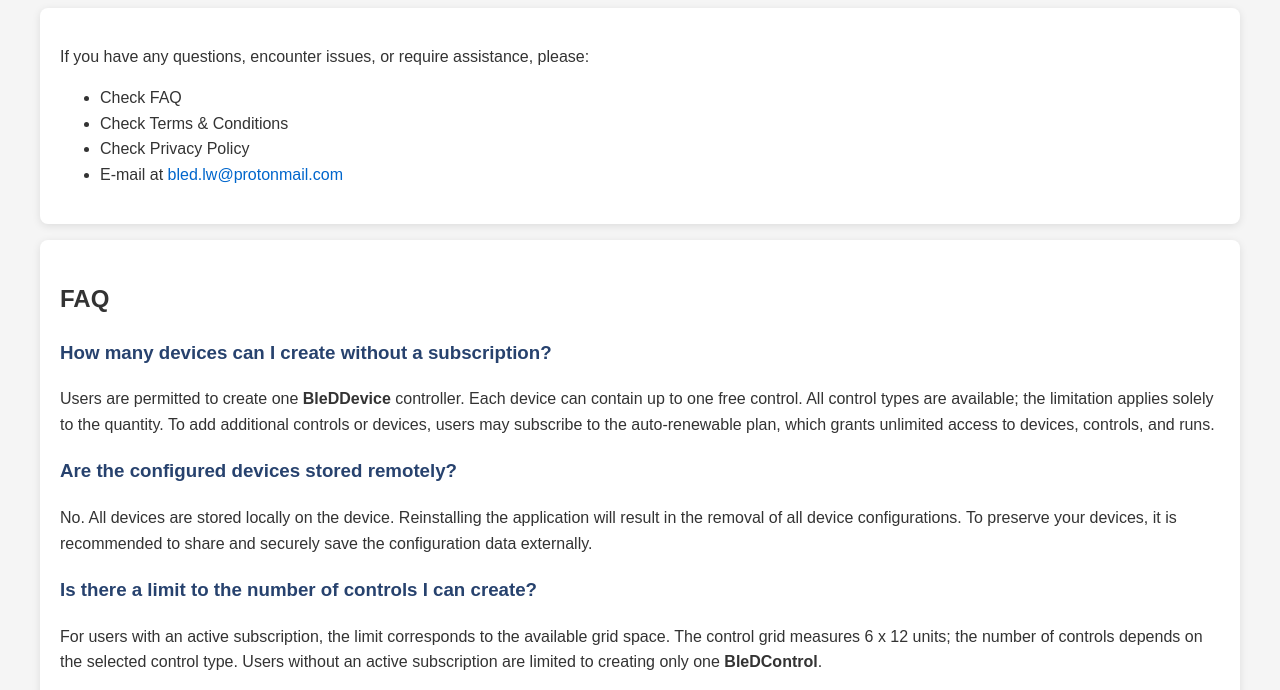
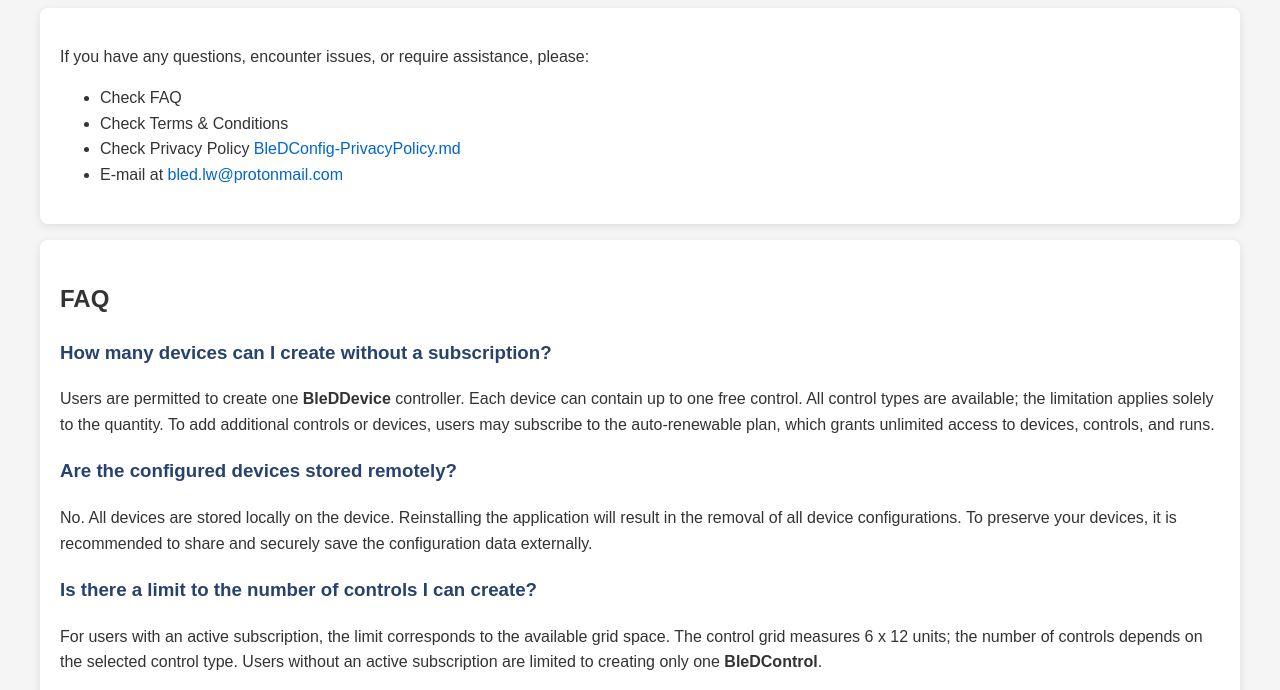
Before and after one commit to bledlw/BleDConfig, a plain HTML site: page index.html in a window 1280 px wide. Shown: the part 105-795 px from the top of the page. Drawn offline with Linux system fonts and the light colour scheme.

Commit message:
Update index.html

```diff
--- a/index.html
+++ b/index.html
@@ -37,7 +37,7 @@
         <ul>
 	    <li>Check FAQ</li>
 	    <li>Check Terms & Conditions</li>
-	    <li>Check Privacy Policy</li>
+	    <li>Check Privacy Policy <a href="BleDConfig-PrivacyPolicy.md">BleDConfig-PrivacyPolicy.md</a></li>
             <li>E-mail at <a href="mailto:bled.lw@protonmail.com">bled.lw@protonmail.com</a></li>
         </ul>
     </div>
```
